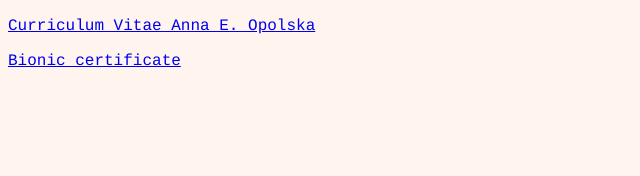
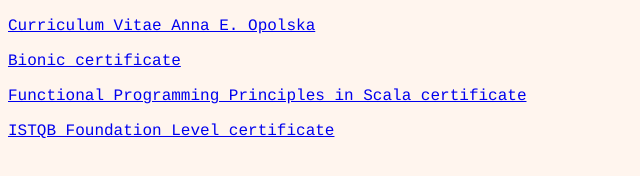
Before and after one commit to anitopol/anitopol.github.io, a plain HTML site: page index.html in a window 1280 px wide. Shown: the whole page, without its empty margins (0-640 px from the left). Drawn offline with Linux system fonts and the light colour scheme.

Commit message:
coursera, ISTQB certificates added, cv changed

```diff
--- a/index.html
+++ b/index.html
@@ -18,6 +18,9 @@
 </p>
 <p>
 <a href="certificate.jpg">Bionic certificate</a>
+<p>
+ <a href="Coursera progfun 2014.pdf">Functional Programming Principles in Scala certificate</a></p>
+<p> <a href="Ganna Opolska.pdf">ISTQB Foundation Level certificate</a></p>
 </p>
 </body>
 </html>
```
Also changed, not shown: 5 other files.
